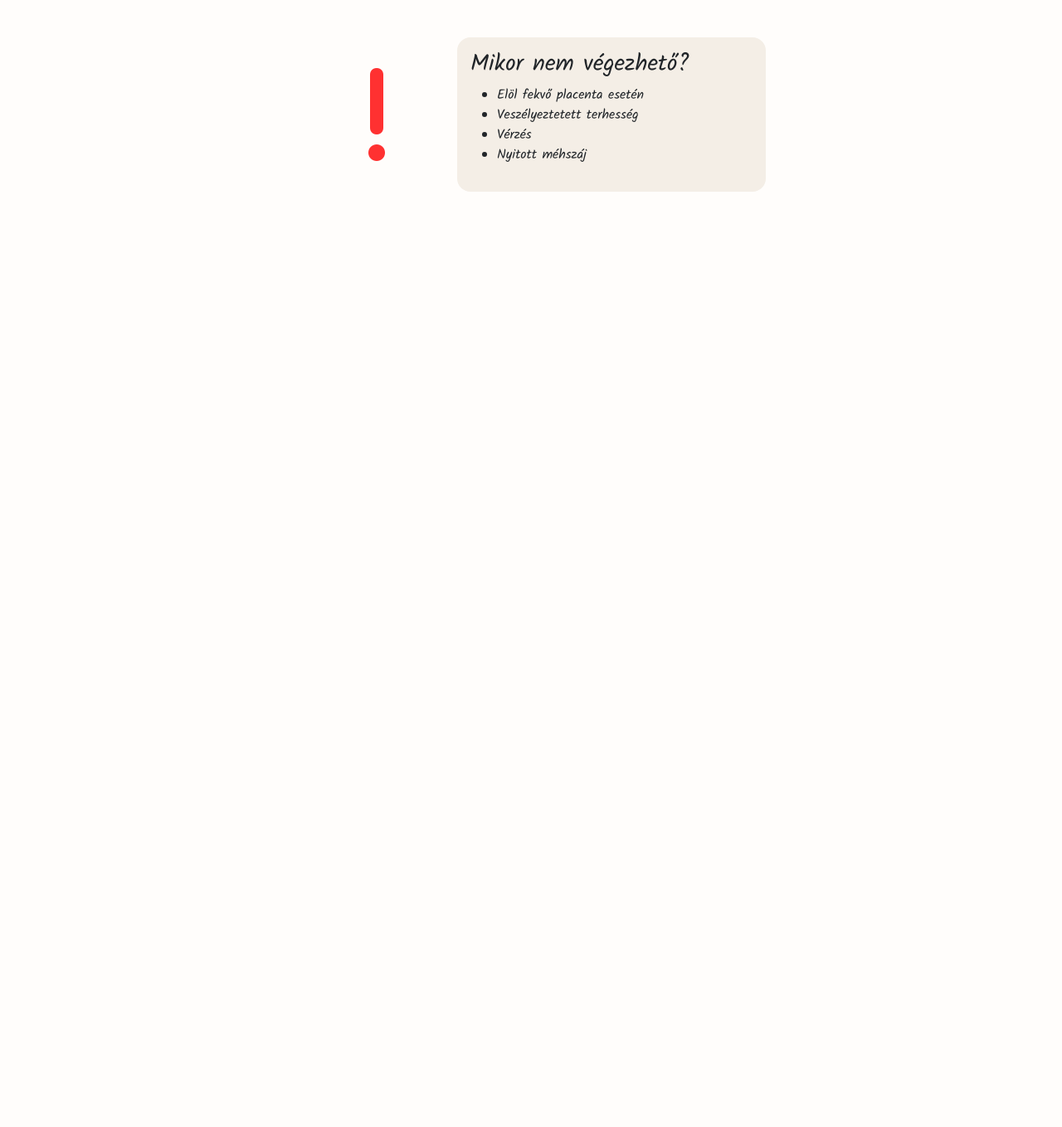
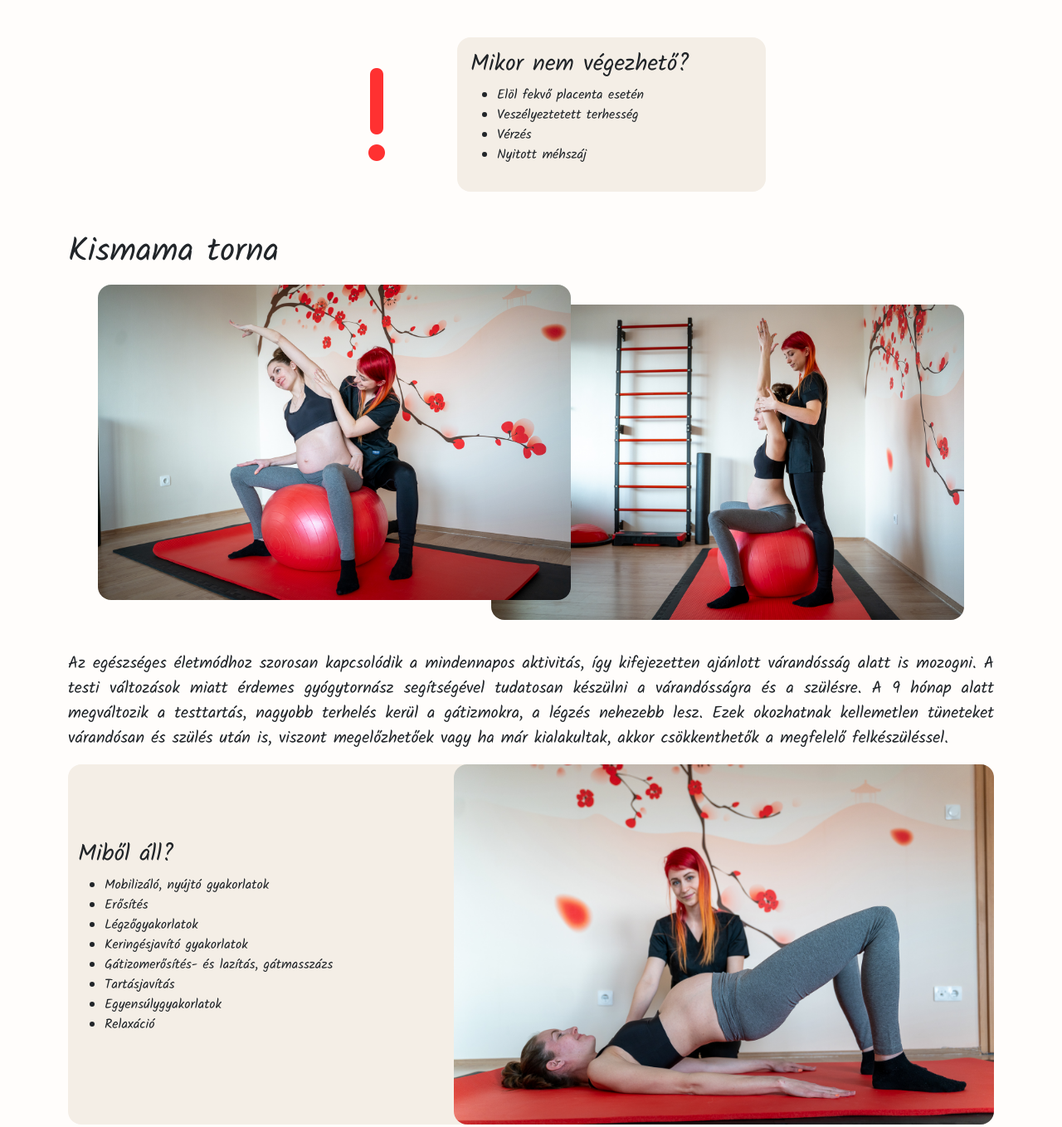
Before and after one commit to MikT0716/rebelfizio.hu, a website: page pages/varandossag.html in a window 1280 px wide. Shown: the part 1353-2711 px from the top of the page at 83% size. Before the commit the page ends 1632 px from the top, so only its background shows below. Drawn offline with nearby package versions, Linux system fonts and the light colour scheme.

Commit message:
varandossag/2 rész

```diff
--- a/pages/varandossag.html
+++ b/pages/varandossag.html
@@ -248,6 +248,59 @@
             </ul>
           </div>
         </div>
+
+        <h1 class="my-2">Kismama torna</h1>
+
+        <div class="row">
+          <div class="wrapper position-relative">
+            <div class="col-md-6 my-2">
+              <img
+                src="../src/varandossag_3.jpg"
+                alt=""
+                class="w-100 rounded-4 img__varandossag_3"
+              />
+            </div>
+            <div class="col-md-6 my-2">
+              <img
+                src="../src/varandossag_4.jpg"
+                alt=""
+                class="w-100 rounded-4 img__varandossag_4"
+              />
+            </div>
+          </div>
+        </div>
+        <p class="fs-5">
+          Az egészséges életmódhoz szorosan kapcsolódik a mindennapos aktivitás,
+          így kifejezetten ajánlott várandósság alatt is mozogni. A testi
+          változások miatt érdemes gyógytornász segítségével tudatosan készülni
+          a várandósságra és a szülésre. A 9 hónap alatt megváltozik a
+          testtartás, nagyobb terhelés kerül a gátizmokra, a légzés nehezebb
+          lesz. Ezek okozhatnak kellemetlen tüneteket várandósan és szülés után
+          is, viszont megelőzhetőek vagy ha már kialakultak, akkor csökkenthetők
+          a megfelelő felkészüléssel.
+        </p>
+        <div class="row rounded-4 my-3 brown-back m-auto">
+          <div class="col-md-5 m-auto">
+            <h3>Miből áll?</h3>
+            <ul>
+              <li>Mobilizáló, nyújtó gyakorlatok</li>
+              <li>Erősítés</li>
+              <li>Légzőgyakorlatok</li>
+              <li>Keringésjavító gyakorlatok</li>
+              <li>Gátizomerősítés- és lazítás, gátmasszázs</li>
+              <li>Tartásjavítás</li>
+              <li>Egyensúlygyakorlatok</li>
+              <li>Relaxáció</li>
+            </ul>
+          </div>
+          <div class="col-md-7 p-0">
+            <img
+              src="../src/varandossag_5.jpg"
+              alt=""
+              class="img__varandossag_2 w-100 rounded-4"
+            />
+          </div>
+        </div>
       </div>
     </section>
 
--- a/style/style.css
+++ b/style/style.css
@@ -185,6 +185,16 @@ nav a.dropdown-item:hover {
 
   .navbar-nav li {
     line-height: 2.35em;
+  }
+
+  .bottom-navbar .navbar__left li:nth-child(1):hover {
+    border-top-left-radius: 1.2em;
+    border-bottom-left-radius: 1.2em;
+  }
+
+  .bottom-navbar .navbar__right li:nth-child(4):hover {
+    border-top-right-radius: 1.2em;
+    border-bottom-right-radius: 1.2em;
   }
 }
 
--- a/style/varandossag.css
+++ b/style/varandossag.css
@@ -12,7 +12,6 @@
 }
 
 .img__varandossag_2 {
-  height: 100%;
 }
 
 p {
@@ -22,3 +21,55 @@ p {
 .row i {
   color: var(--red);
 }
+
+@media (min-width: 769px) {
+  .img__varandossag_3 {
+    position: absolute;
+    max-width: 50%;
+    left: 3em;
+    z-index: 10;
+  }
+
+  .img__varandossag_4 {
+    position: absolute;
+    max-width: 50%;
+    top: 2em;
+    right: 3em;
+  }
+
+  .wrapper {
+    height: 300px;
+  }
+}
+
+@media (min-width: 993px) {
+  .img__varandossag_3 {
+    position: absolute;
+    max-width: 50%;
+    left: 3em;
+    z-index: 10;
+  }
+
+  .img__varandossag_4 {
+    position: absolute;
+    max-width: 50%;
+    top: 2em;
+    right: 3em;
+  }
+
+  .wrapper {
+    height: 380px;
+  }
+}
+
+@media (min-width: 1200px) {
+  .wrapper {
+    height: 450px;
+  }
+}
+
+@media (min-width: 1400px) {
+  .wrapper {
+    height: 500px;
+  }
+}
```
Also changed, not shown: pages/masszazs.html (+1 -1 lines), src/varandossag_3.jpg (added), src/varandossag_4.jpg (added), src/varandossag_5.jpg (added).
